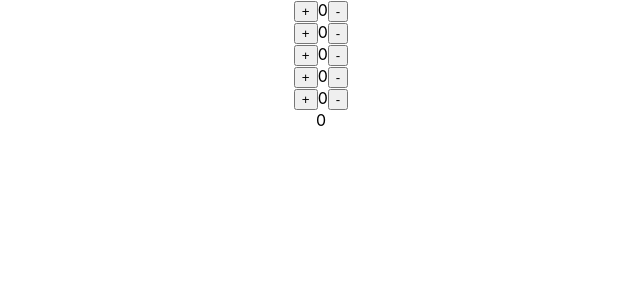
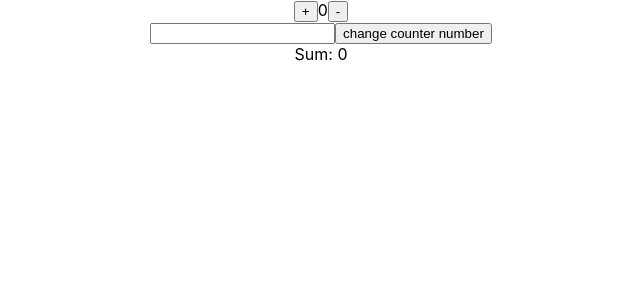
Before and after one commit to ConnieIp/react-counter, a React (Create React App) app: page / in a window 1280 px wide. Shown: the top 300 px of the page, without its empty margins (319-959 px from the left). Built offline with nearby package versions, Linux system fonts and the light colour scheme.

Commit message:
change counter size

```diff
--- a/src/App.js
+++ b/src/App.js
@@ -2,14 +2,23 @@ import React, { Component } from 'react';
 import logo from './logo.svg';
 import './App.css';
 import CounterGroup from './components/CounterGroup'
+import CounterInput from './components/CounterInput'
 
 
 class App extends Component {
-
+  state={size:1,sum:0}
+  changeSize=(newSize)=>{
+    this.setState({size:newSize,sum:0})
+  }
+  sum=(sumNum)=>{
+    this.setState({sum:sumNum})
+  }
   render() {
     return (
       <div className="App">
-        <CounterGroup size={5}/>
+        <CounterGroup key={this.state.size} size={this.state.size} onUpdateSum={this.sum}/>
+        <CounterInput onChangeSize={this.changeSize}/>
+        <span>Sum: {this.state.sum}</span>
       </div>
     );
   }
--- a/src/components/CounterGroup.js
+++ b/src/components/CounterGroup.js
@@ -6,12 +6,13 @@ export default class CounterGroup extends Component {
     sum:0}
     updateSum=(value)=>{
         this.setState({sum:this.state.sum+value})
+        this.props.onUpdateSum(this.state.sum+value)
     }
   render() {
     return (
         <div>
             {this.state.counterArray.map(each=><Counter onUpdate={this.updateSum}/>)}
-            <span>{this.state.sum}</span>
+            {/* <span>{this.state.sum}</span> */}
         </div>
     )
   }
--- /dev/null
+++ b/src/components/CounterInput.js
@@ -0,0 +1,21 @@
+import React, { Component } from 'react'
+import CounterGroup from './CounterGroup';
+
+export default class CounterInput extends Component {
+    state={input:''}
+    updateInput=(event)=>{
+        this.setState({input:event.target.value})
+    }
+    clickChange=()=>{
+        this.props.onChangeSize(parseInt(this.state.input))
+        this.setState({input:''})
+    }
+  render() {
+    return (
+      <div>
+        <input type='text' onChange={this.updateInput} value={this.state.input}></input>
+        <button onClick={this.clickChange}>change counter number</button>
+      </div>
+    )
+  }
+}
```
